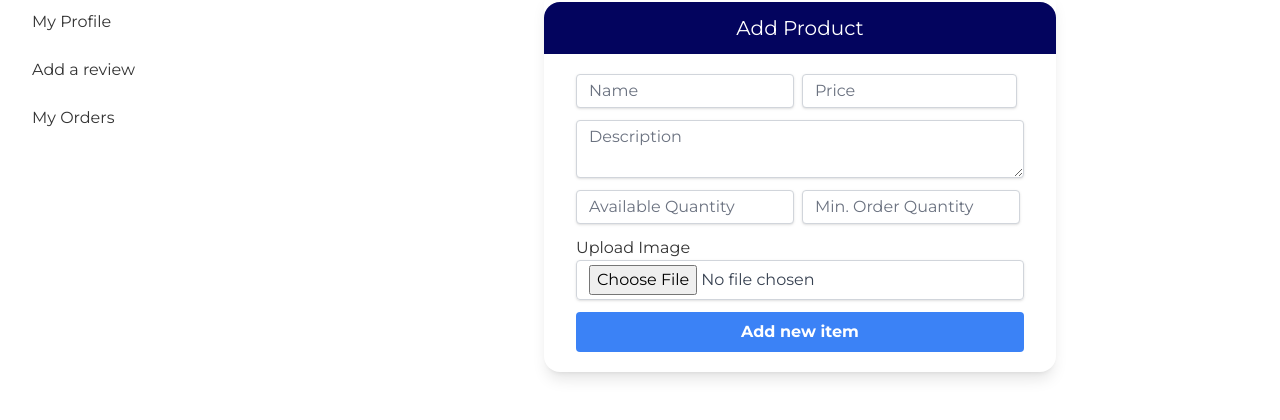
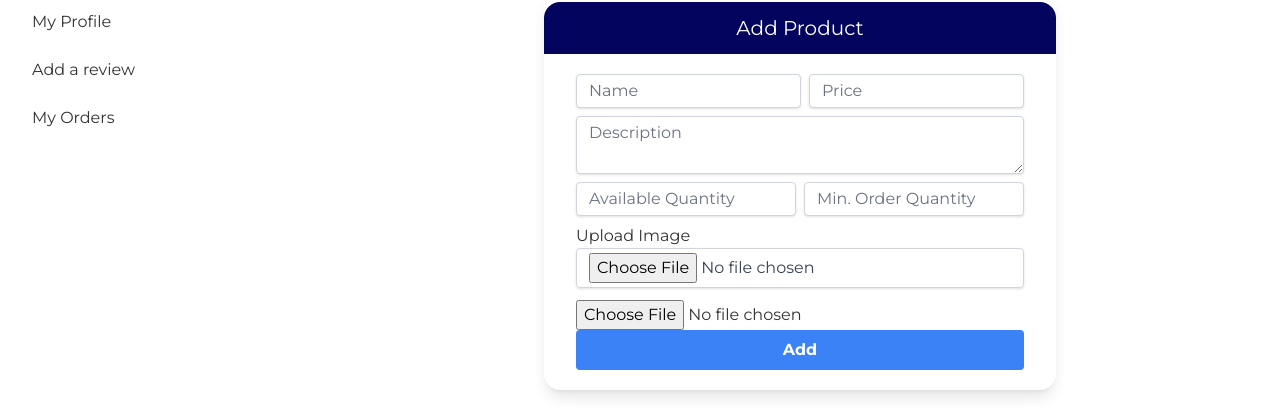
Before and after one commit to Raiyan109/manufacturer-website, a React (Create React App) app: page /dashboard/add-product in a window 1280 px wide. Shown: the part 158-578 px from the top of the page. Built offline with nearby package versions, Linux system fonts and the light colour scheme; no server answers.

Commit message:
now without hook form

```diff
--- a/src/Pages/Dashboard/AddAProduct.js
+++ b/src/Pages/Dashboard/AddAProduct.js
@@ -1,41 +1,60 @@
-import React, { useState } from 'react';
+import React, { useEffect, useState } from 'react';
 import { useForm } from 'react-hook-form';
 import fetcher from '../../api';
 import axios from "axios";
 
 const AddAProduct = () => {
-
+    const [file, setFile] = useState([])
+    const [showFiles, setShowFiles] = useState([])
     const [imageUrl, setImageUrl] = useState('')
     const [loading, setLoading] = useState(false)
+    // const [name, setName] = useState('')
+    // const [desc, setDesc] = useState('')
+    // const [availableQuantity, setAvailableQuantity] = useState('')
+    // const [minimumOrderQuantity, setMinimumOrderQuantity] = useState('')
+    // const [price, setPrice] = useState('')
 
     const { register, handleSubmit, reset } = useForm();
 
+    // const handleChange = (e) => {
+    //     setFile(e.target.files)
+    //     console.log(e.target.files);
+    //     const filesList = e.target.files
+    //     const fileNames = []
+    //     for (let i = 0; i < filesList.length; i++) {
+    //         fileNames.push(filesList[i].name)
+    //     }
+    //     setShowFiles([...showFiles, ...fileNames])
+    // }
+
     const onSubmit = async (data) => {
-        console.log('clicked from add prodcu');
-        const productData = {
-            ...data,
-            image: imageUrl,
+        const formData = new FormData();
+        // Append other form data
+        formData.append('name', data.name);
+        formData.append('price', data.price);
+        formData.append('desc', data.desc);
+        formData.append('availableQuantity', data.availableQuantity);
+        formData.append('minimumOrderQuantity', data.minimumOrderQuantity);
 
+        // Append file data
+        formData.append('file', data.file[0]); // Assuming single file upload
+        console.log(data);
+        console.log(formData);
+        try {
+            // const res = await fetcher.post('api/parts', formData, {
+            //     headers: {
+            //         'Content-Type': 'multipart/form-data'
+            //     }
+            // })
+            // console.log(res);
+            reset()
+            setImageUrl('')
+        } catch (error) {
+            console.log(error);
         }
-        const res = await fetcher.post('api/parts', productData)
-        console.log(res);
-        reset()
-        setImageUrl('')
     }
 
-    const handleUploadImage = (event) => {
-        setLoading(true)
-        const image = event.target.files[0];
-        const formData = new FormData()
-        formData.set('image', image)
-        axios.post('https://api.imgbb.com/1/upload?key=4cf62e42525cbf72d4c7ec85ca313c4a', formData)
-            .then((res) => {
-                setImageUrl(res.data.data.display_url)
-                setLoading(false)
-            }).catch((error) => {
-                console.log(error);
-            })
-    }
+
     return (
         <div>
             <div className='my-2  flex justify-center items-center'>
@@ -44,29 +63,43 @@ const AddAProduct = () => {
                         Add Product
                     </div>
                     <div className='mt-16 flex flex-col justify-center'>
-                        <div className='flex flex-col lg:flex-row items-center gap-2'>
-                            <input placeholder='Name' className='text-gray-700 shadow border rounded border-gray-300 focus:outline-none focus:shadow-outline py-1 px-3 mb-3 ' {...register("name", { required: true, maxLength: 20 })} />
+                        <div className='flex flex-col lg:flex-row items-center gap-2 mb-0 lg:mb-2'>
+                            <input placeholder='Name' className='text-gray-700 shadow border rounded border-gray-300 focus:outline-none focus:shadow-outline py-1 px-3 w-full'
+                                {...register("name", { required: true, maxLength: 20 })}
+                            />
 
-                            <input placeholder='Price' className='text-gray-700 shadow border rounded border-gray-300 focus:outline-none focus:shadow-outline py-1 px-3 mb-3 lg:max-w-[215px]' type="number" {...register("price")} />
-                        </div>
-
-                        <textarea placeholder='Description' className='text-gray-700 shadow border rounded border-gray-300 focus:outline-none focus:shadow-outline py-1 px-3 mb-3' {...register("description")} />
-
-                        <div className='flex flex-col lg:flex-row items-center gap-2'>
-                            <input placeholder='Available Quantity' className='text-gray-700 shadow border rounded border-gray-300 focus:outline-none focus:shadow-outline py-1 px-3 mb-3' {...register("availableQuantity")} />
-
-                            <input placeholder='Min. Order Quantity' className='text-gray-700 shadow border rounded border-gray-300 focus:outline-none focus:shadow-outline py-1 px-3 mb-3' type="number" {...register("minOrderQuantity")} />
-                        </div>
-                        <div className="form-control">
-                            <label htmlFor="image">Upload Image </label>
-                            <input placeholder='Photo URL' id='image' className='text-gray-700 shadow border rounded border-gray-300 focus:outline-none focus:shadow-outline py-1 px-3 mb-3' type="file"
-                                onChange={handleUploadImage}
+                            <input placeholder='Price' className='text-gray-700 shadow border rounded border-gray-300 focus:outline-none focus:shadow-outline py-1 px-3 mb-2 lg:mb-0 lg:max-w-[215px] w-full' type="number"
+                                {...register("price")}
                             />
                         </div>
 
+                        <textarea placeholder='Description' className='text-gray-700 shadow border rounded border-gray-300 focus:outline-none focus:shadow-outline py-1 px-3 mb-2'
+                            {...register("desc")}
+                        />
+
+                        <div className='flex flex-col lg:flex-row items-center gap-2 mb-2'>
+                            <input placeholder='Available Quantity' className='text-gray-700 shadow border rounded border-gray-300 focus:outline-none focus:shadow-outline py-1 px-3 w-full'
+                                {...register("availableQuantity")}
+                            />
+
+                            <input placeholder='Min. Order Quantity' className='text-gray-700 shadow border rounded border-gray-300 focus:outline-none focus:shadow-outline py-1 px-3 mb-2 lg:mb-0 w-full' type="number"
+                                {...register("minimumOrderQuantity")}
+                            />
+                        </div>
+                        <div className="form-control">
+                            <label className=''>Upload Image </label>
+                            <input placeholder='Photo' className='text-gray-700 shadow border rounded border-gray-300 focus:outline-none focus:shadow-outline py-1 px-3 mb-3'
+                                type="file"
+                                // name='file'
+                                {...register('file')}
+                            // onChange={handleChange}
+                            />
+                        </div>
+                        <input type="file" {...register('file')} />
                         <input className='bg-blue-500 hover:bg-blue-700 text-white font-bold rounded py-2 px-4'
                             // disabled={!imageUrl ? true : false}
-                            type="submit" value='Add new item' />
+                            type="submit" value='Add' />
+
                     </div>
                 </form>
             </div>
--- a/src/api/index.js
+++ b/src/api/index.js
@@ -1,10 +1,18 @@
 import axios from 'axios'
 
-
+let URL;
+switch (process.env.REACT_APP_ENVIRONMENT) {
+    case "DEVELOPMENT":
+        URL = 'http://localhost:5000/';
+        break;
+    case "PRODUCTION":
+        URL = 'https://leviathan-server.vercel.app/';
+        break;
+    default:
+        URL = 'http://localhost:5000/';
+}
 const fetcher = axios.create({
-    // baseURL: 'https://assignment12-server-chi.vercel.app/',
-    baseURL: 'https://leviathan-server.vercel.app/',
-    // baseURL: 'http://localhost:5000/',
+    baseURL: URL
 });
 
 export default fetcher
```
